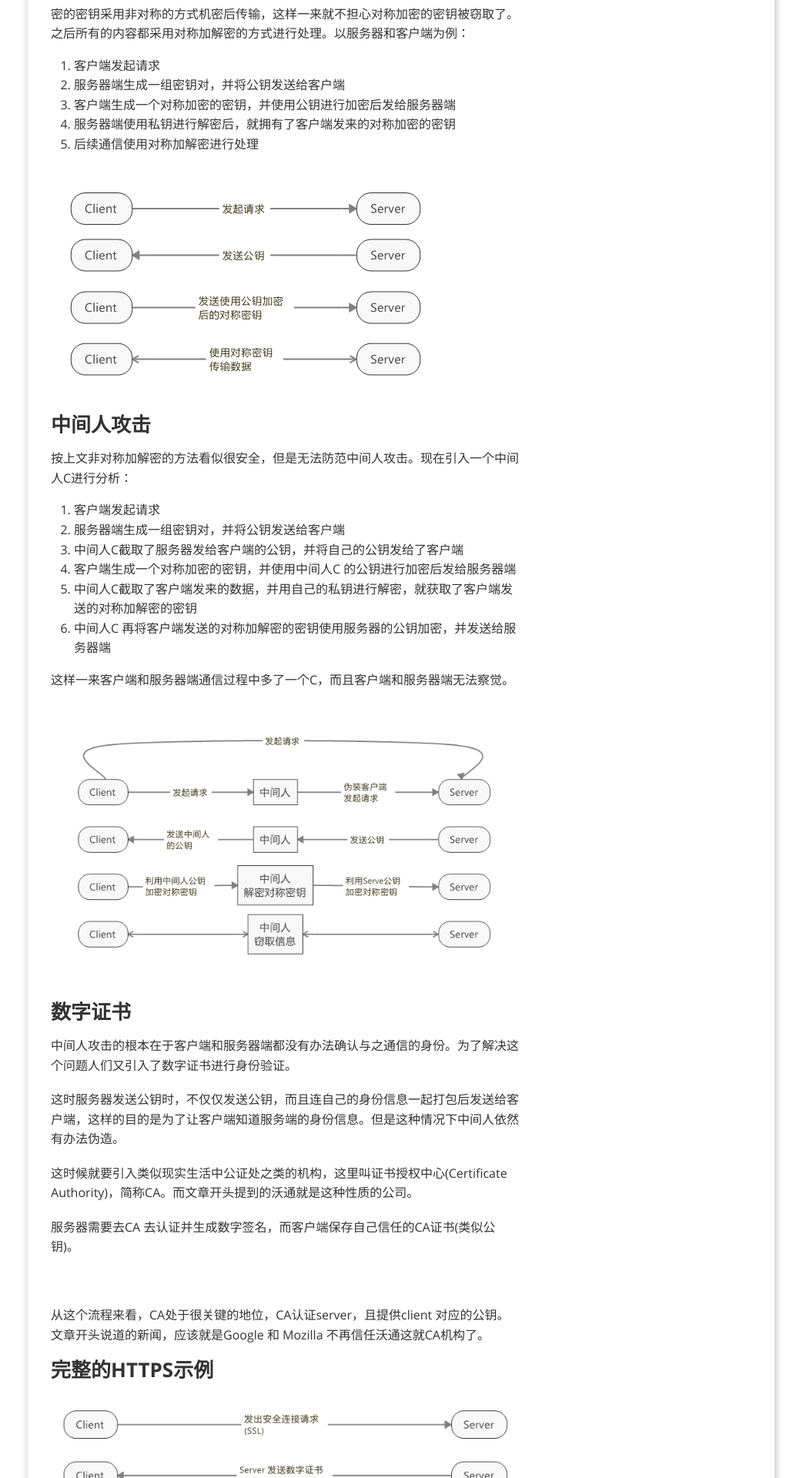
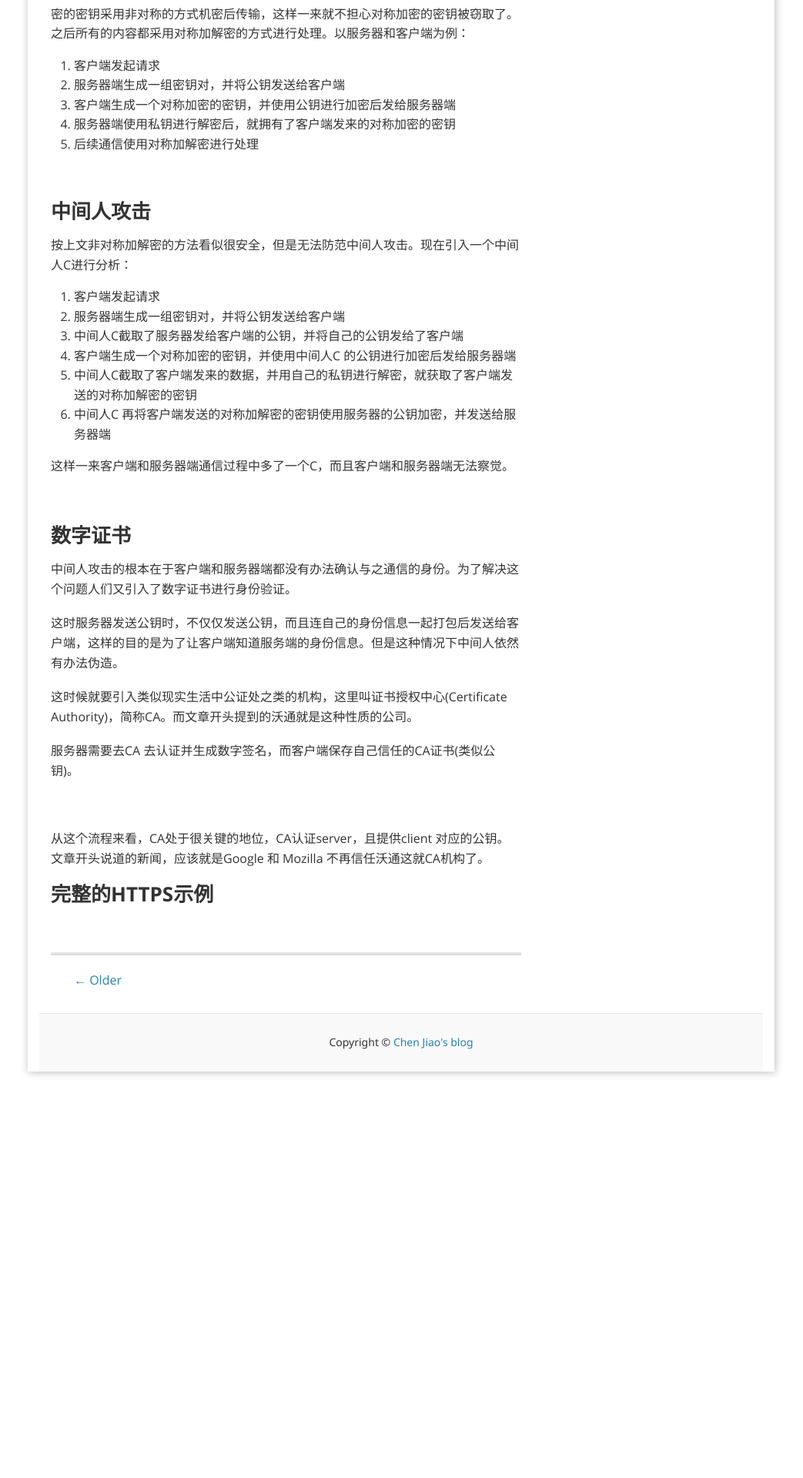
Before and after one commit to chen-jiao/chen-jiao.github.io, a Jekyll site: the page built from _posts/2017-07-19-Https为什么安全.md, in a window 1280 px wide. Shown: the part 1423-3343 px from the top of the page at 77% size, without its empty margins (119-1162 px from the left). Built offline with Jekyll 4.4.1, drawn with Linux system fonts in a browser that asks for light colours; nearby versions of some CDN libraries; comment, search, counter and statistics services are not loaded; after the commit the page ends 2830 px from its top, so only the background shows below that.

Commit message:
Change 2017-07-19-Https为什么安全.md images path name.
Signed-off-by: chenjiao <chenjiao@hyc.cn>

```diff
--- a/_posts/2017-07-19-Https为什么安全.md
+++ b/_posts/2017-07-19-Https为什么安全.md
@@ -48,7 +48,7 @@ comments: true
 5. 后续通信使用对称加解密进行处理
 
 
-![](\images\HTTPS为什么安全\SSL.png)
+![](..\images\HTTPS-Safety\SSL.png)
 
 
 ### 中间人攻击
@@ -64,7 +64,7 @@ comments: true
 
 这样一来客户端和服务器端通信过程中多了一个C，而且客户端和服务器端无法察觉。
 
-![](\images\HTTPS为什么安全\MITM.png)
+![](..\images\HTTPS-Safety\MITM.png)
 
 ### 数字证书
 
@@ -76,7 +76,7 @@ comments: true
 
 服务器需要去CA 去认证并生成数字签名，而客户端保存自己信任的CA证书(类似公钥)。
 
-![](..\images\Https为什么安全\CA.png)
+![](..\images\HTTPS-Safety\CA.png)
 
 
 
@@ -84,4 +84,4 @@ comments: true
 
 ### 完整的HTTPS示例
 
-![](\images\Https为什么安全\HTTPS.png)
+![](..\images\HTTPS-Safety\HTTPS.png)
```
Also changed, not shown: images/HTTPS-Safety/CA.PNG (renamed from images/HTTPS为什么安全/CA.PNG), images/HTTPS-Safety/HTTPS.PNG (renamed from images/HTTPS为什么安全/HTTPS.PNG), images/HTTPS-Safety/MITM.PNG (renamed from images/HTTPS为什么安全/MITM.PNG), images/HTTPS-Safety/SSL.PNG (renamed from images/HTTPS为什么安全/SSL.PNG).
